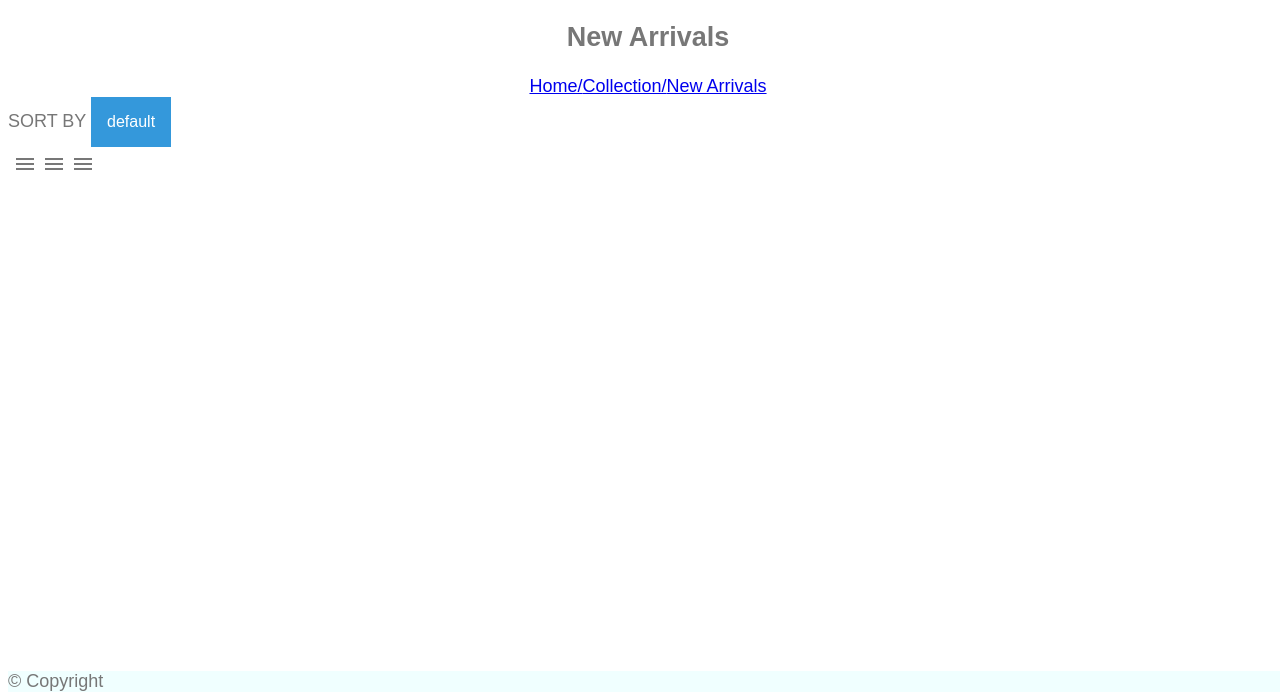
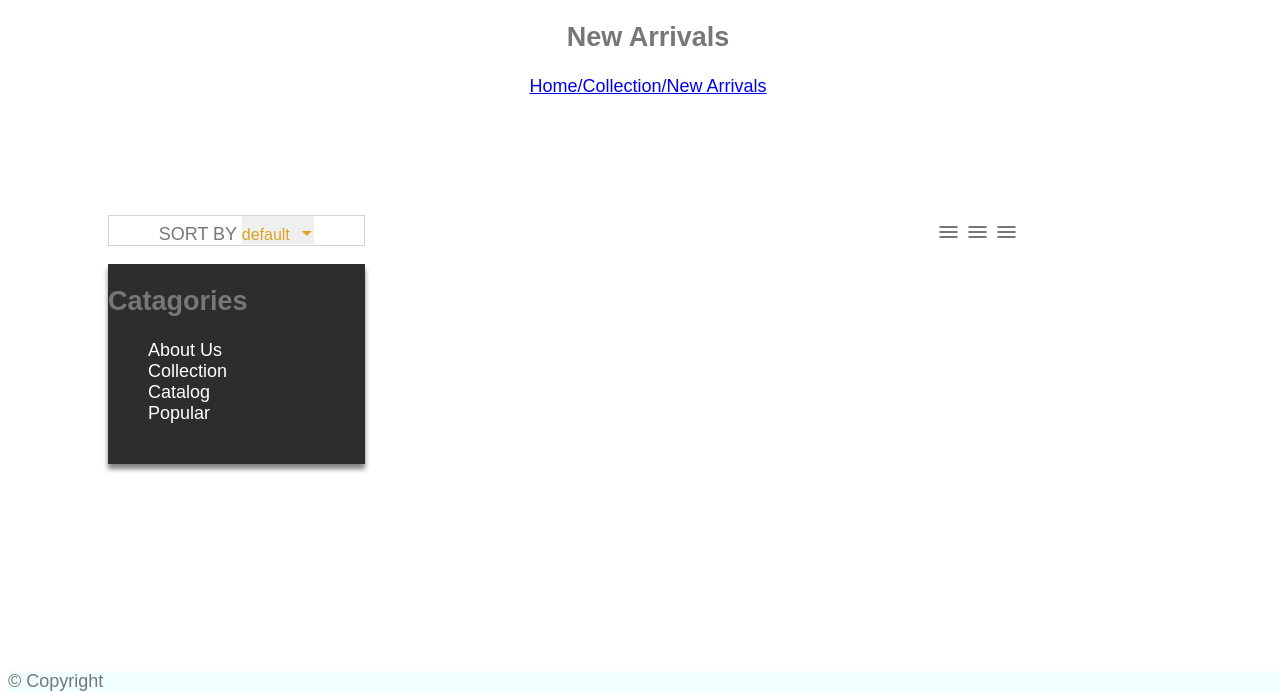
Before and after one commit to Moskowitza/eCommerceMock, a plain HTML site: page template.html in a window 1280 px wide. Shown: the part 108-800 px from the top of the page. Drawn offline with Linux system fonts and the light colour scheme; a script that the page names is missing.

Commit message:
wow I need an office

```diff
--- a/dropdown.css
+++ b/dropdown.css
@@ -1,8 +1,7 @@
 /* Dropdown Button */
 .dropbtn {
-    background-color: #3498DB;
-    color: white;
-    padding: 16px;
+    color: goldenrod;
+    padding: 0;
     font-size: 16px;
     border: none;
     cursor: pointer;
@@ -10,7 +9,7 @@
 
 /* Dropdown button on hover & focus */
 .dropbtn:hover, .dropbtn:focus {
-    background-color: #2980B9;
+    background-color: grey;
 }
 
 /* The container <div> - needed to position the dropdown content */
--- a/style1.css
+++ b/style1.css
@@ -62,6 +62,7 @@ main{
     margin-top: 100px;
     position: absolute;
     display: grid;
+    grid-gap: 18px;
     width:100%;
 }
 #title{
@@ -69,8 +70,32 @@ main{
     align-content: center;
     text-align: center;
 }
+#sortview{
+    margin:100px;
+    display:grid;
+    grid-gap: 18px;
+
+    grid-template-columns:repeat(4, 1fr);
+}
+#sort{
+    text-align: center;
+    border: solid lightgray 1px;
+}
+
 .bottom{
     display:grid;
+}
+#filtermenu li,
+#filtermenu a{
+    text-decoration:none;
+    color:white;
+    display:block;
+
+}
+#filtermenu{
+    height:200px;
+    background:  rgb(45, 45, 45);
+    box-shadow: 0px 5px 5px grey;
 }
 
 footer{
--- a/template.html
+++ b/template.html
@@ -45,7 +45,7 @@
         <section id="sortview">
             <div id="sort">
                 <div class="dropdown">
-                    SORT BY <button onclick="myFunction()" class="dropbtn">default</button>
+                    SORT BY <button onclick="myFunction()" class="dropbtn">default<i class="tiny material-icons">arrow_drop_down</i></button>
                     <div id="myDropdown" class="dropdown-content">
                         <a href="#">Link 1</a>
                         <a href="#">Link 2</a>
@@ -53,11 +53,22 @@
                     </div>
                 </div>
             </div>
+            <div class="space"></div>
+            <div class="space"></div>
             <div id="view">
                 <i class="tiny material-icons">menu</i>
                 <i class="tiny material-icons">menu</i>
                 <i class="tiny material-icons">menu</i>
             </div>
+            <div id="filtermenu">
+             <h2>Catagories</h2>
+                <ul>
+                    <li><a href="#">About Us</a></li>
+                    <li><a href="featured.html">Collection</a></li>
+                    <li><a href="catalog.html">Catalog</a></li>
+                    <li><a href="popular.html">Popular</a></li>
+                </ul></div>
+            <div id="photos"></div>
         </section>
 
     </main>
```
